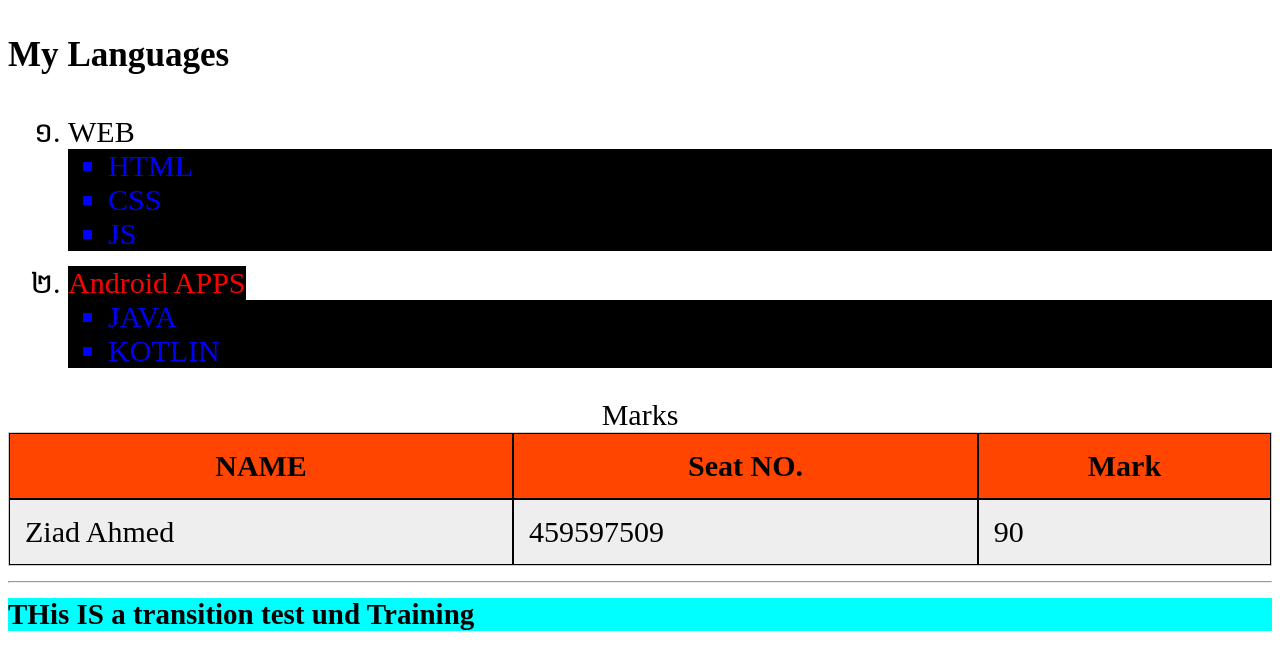
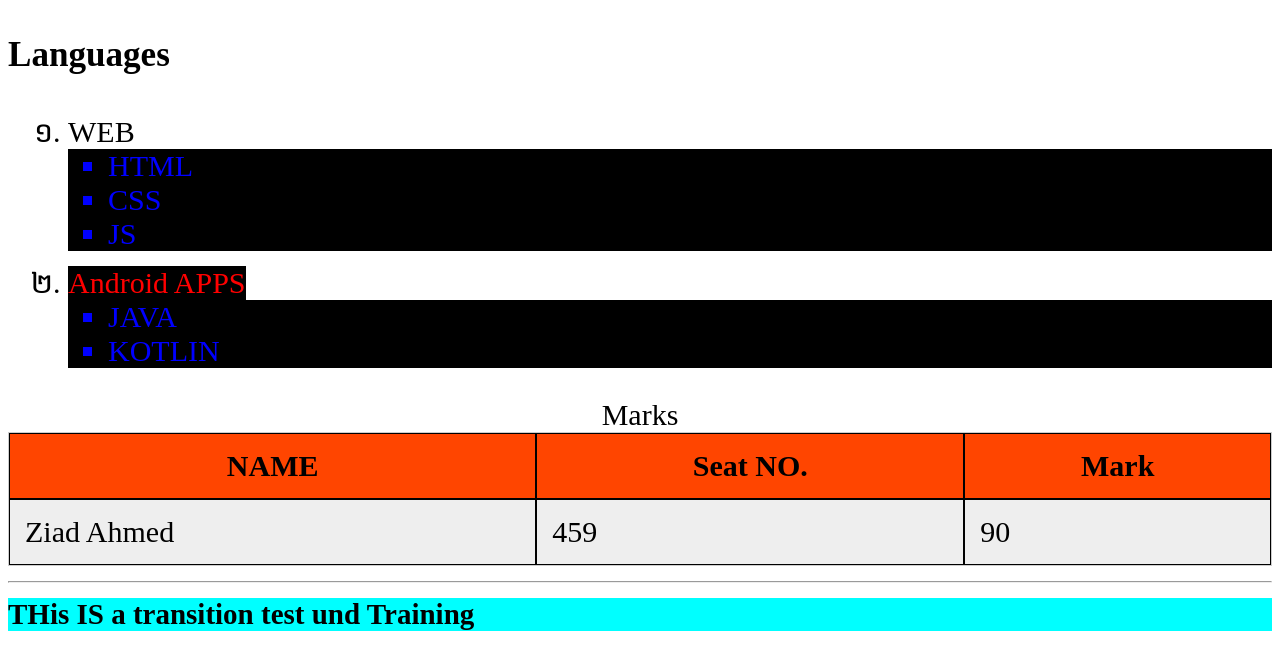
Before and after one commit to zizo-pro/fuzzy-enigma, a plain HTML site: page index.html in a window 1280 px wide. Drawn offline with Linux system fonts and the light colour scheme.

Commit message:
Update index.html

```diff
--- a/index.html
+++ b/index.html
@@ -6,7 +6,7 @@
     <title>CSS</title>
 </head>
 <body>
-    <h3>My Languages</h3>
+    <h3>Languages</h3>
     <ul class="my-langs">
         <li>
             WEB
@@ -36,7 +36,7 @@
         <tbody>
             <tr>
                 <td>Ziad Ahmed</td>
-                <td>459597509</td>
+                <td>459</td>
                 <td>90</td>
             </tr>
         </tbody>
```
